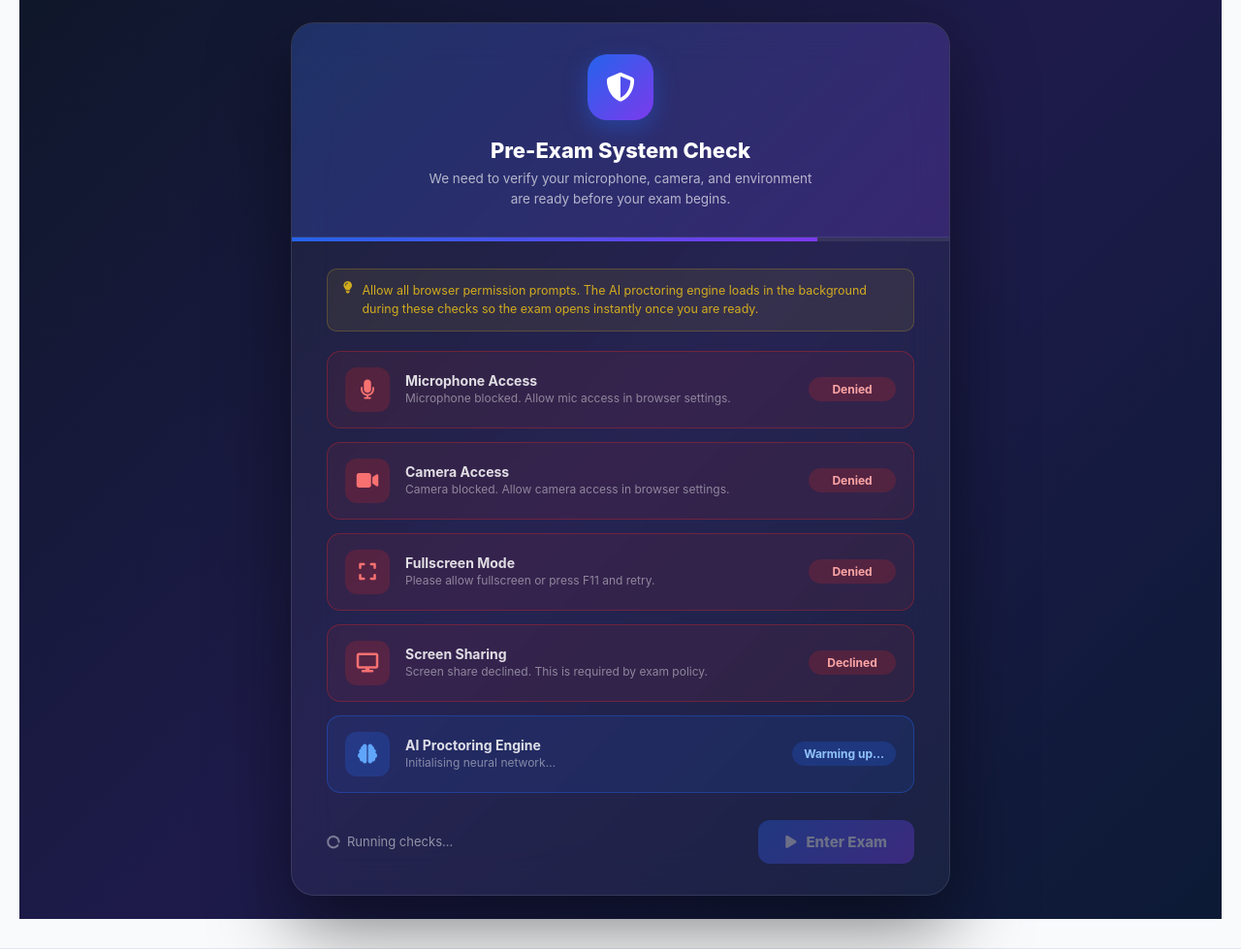
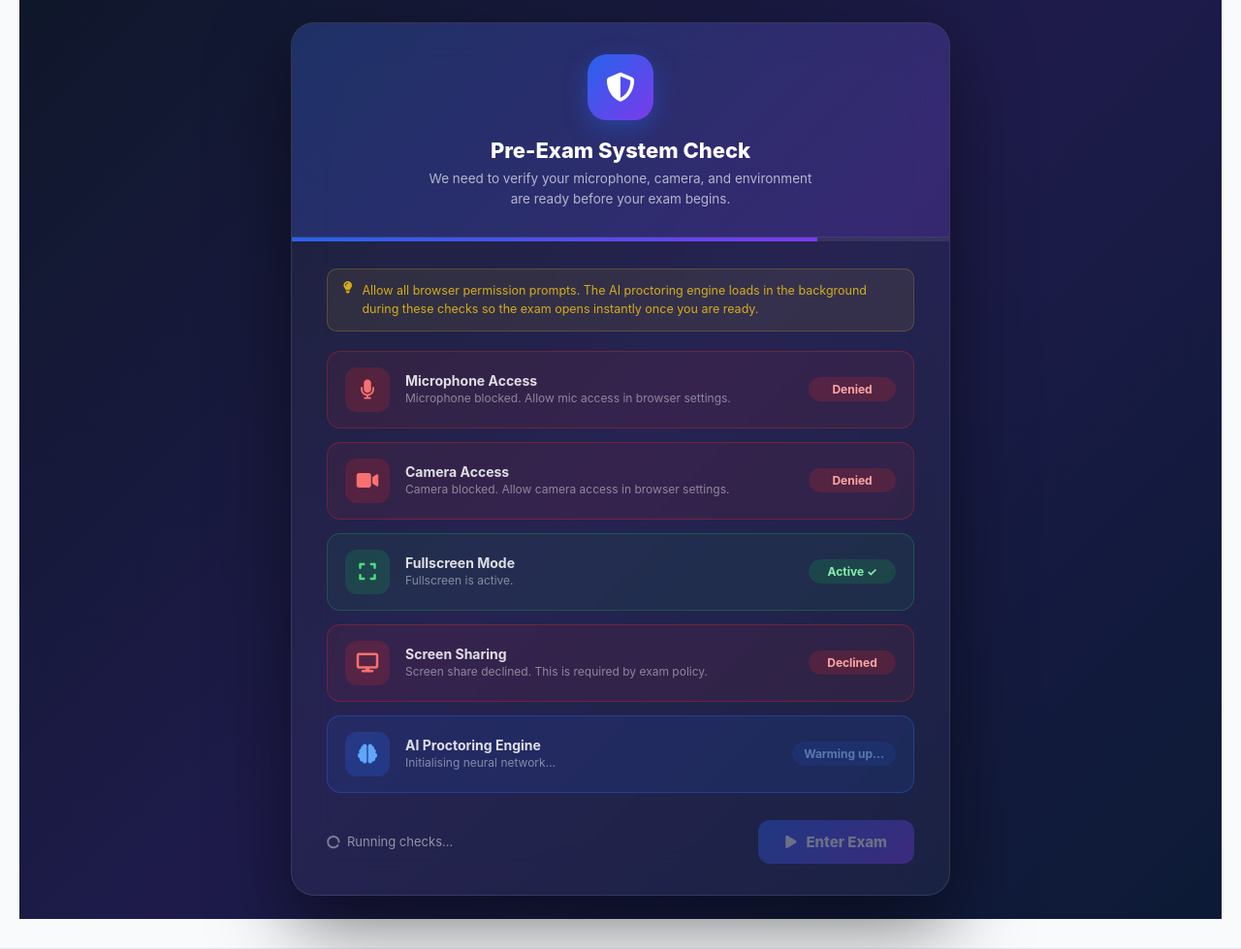
Before and after one commit to bhardwajsaurav1/AI-based-online-exam-proctoring, a Flask app: page /precheck in a window 1280 px wide. Shown: the part 95-1074 px from the top of the page at 97% size. Run offline with Flask 3, Linux system fonts and the light colour scheme; the visitor is signed in with stand-in values (Sample User, id 1); some libraries are stand-ins or nearby versions.

Commit message:
fix: Precheck full screen and AI check reliability

```diff
--- a/templates/precheck.html
+++ b/templates/precheck.html
@@ -226,7 +226,12 @@
       $('status-summary').innerHTML = '<i class="fa-solid fa-circle-check" style="color:#4ade80;"></i>&nbsp;All systems ready — you can begin!';
     } else {
       const failed = Object.entries(results).filter(([,v]) => !v).map(([k]) => k).join(', ');
+      // If only checking stopped for user action, don't show red error yet
+      if (failed) {
         $('status-summary').innerHTML = '<i class="fa-solid fa-circle-xmark" style="color:#f87171;"></i>&nbsp;Failed: ' + failed + '. Fix the issues and refresh.';
+      } else {
+        $('status-summary').innerHTML = '<i class="fa-solid fa-circle-notch fa-spin"></i>&nbsp;Waiting for input...';
+      }
     }
   }
 
@@ -260,9 +265,22 @@
   }
 
   async function checkFullscreen() {
-    setStep('fullscreen','active','Requesting…','Entering fullscreen — accept the browser prompt.');
+    setStep('fullscreen','active','Checking…','Checking window size...');
+    // If the browser is effectively covering the whole screen, we count it as fullscreen
+    if (document.fullscreenElement || window.innerHeight >= screen.height - 20) {
+      results.fullscreen = true;
+      setStep('fullscreen','pass','Active ✓','Fullscreen is active.');
+      tick();
+      return;
+    }
+
+    // Otherwise, we need a user gesture to enter fullscreen
+    setStep('fullscreen','active','Action Required','');
+    $('fs-sub').innerHTML = 'The exam requires fullscreen. <button id="btn-fs" style="padding: 4px 8px; margin-left: 8px; cursor: pointer; background: #2563eb; color: #fff; border: none; border-radius: 4px;">Click to Enter Fullscreen</button>';
+
+    return new Promise(resolve => {
+      $('btn-fs').addEventListener('click', async () => {
         try {
-      if (!document.fullscreenElement)
           await document.documentElement.requestFullscreen();
           await new Promise(r => setTimeout(r, 700));
           if (document.fullscreenElement) {
@@ -271,9 +289,12 @@
           } else { throw new Error('not granted'); }
         } catch {
           results.fullscreen = false;
-      setStep('fullscreen','fail','Denied','Please allow fullscreen or press F11 and retry.');
+          setStep('fullscreen','fail','Denied','Fullscreen denied. Press F11 manually and refresh.');
         }
         tick();
+        resolve();
+      });
+    });
   }
 
   async function checkScreen() {
@@ -312,8 +333,11 @@
       results.ai = true;
       setStep('ai','pass','Ready ✓','AI model loaded and warmed up — instant detection during exam.');
     } catch(e) {
-      results.ai = false;
-      setStep('ai','fail','Failed','Could not load AI model. Check internet connection.');
+      // Soft fail - don't block the exam, it will retry inside the exam portal
+      results.ai = true;
+      setStep('ai','active','Skipped','Could not preload AI model. It will load during the exam instead.');
+      $('ai-badge').style.background = 'rgba(250,204,21,.2)';
+      $('ai-badge').style.color = '#fde047';
     }
     tick();
   }
@@ -321,6 +345,7 @@
   async function runChecks() {
     await checkMic();
     await checkCam();
+    // Wait for fullscreen if it needs manual click
     await checkFullscreen();
     await checkScreen();
     await checkAI();
```
Lines whose indentation alone changed are shown as unchanged.
